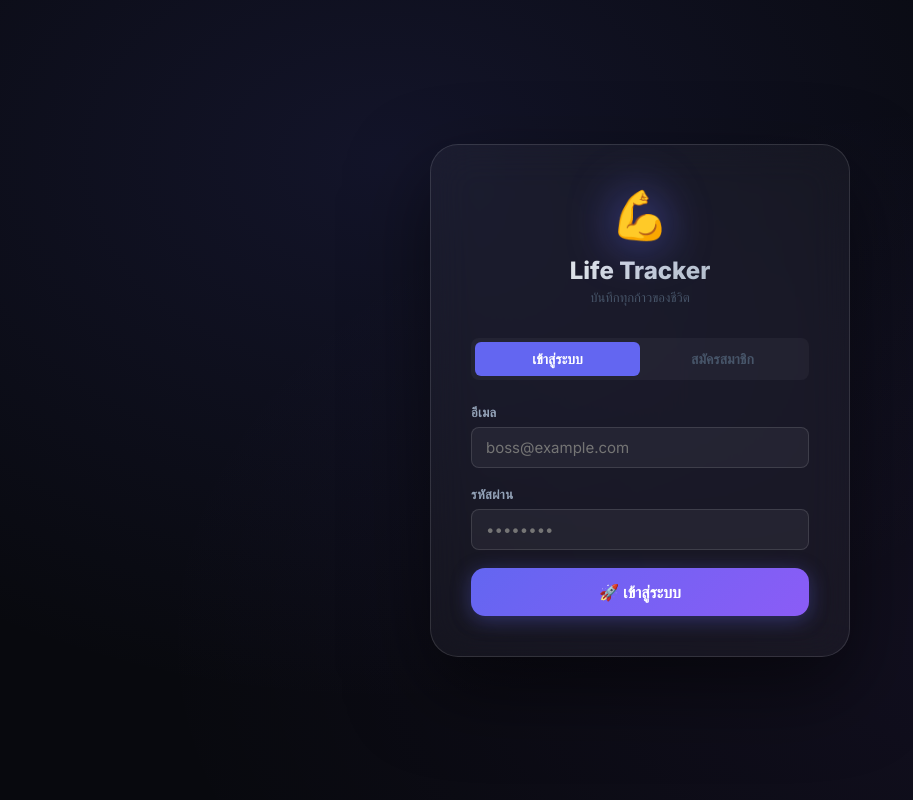
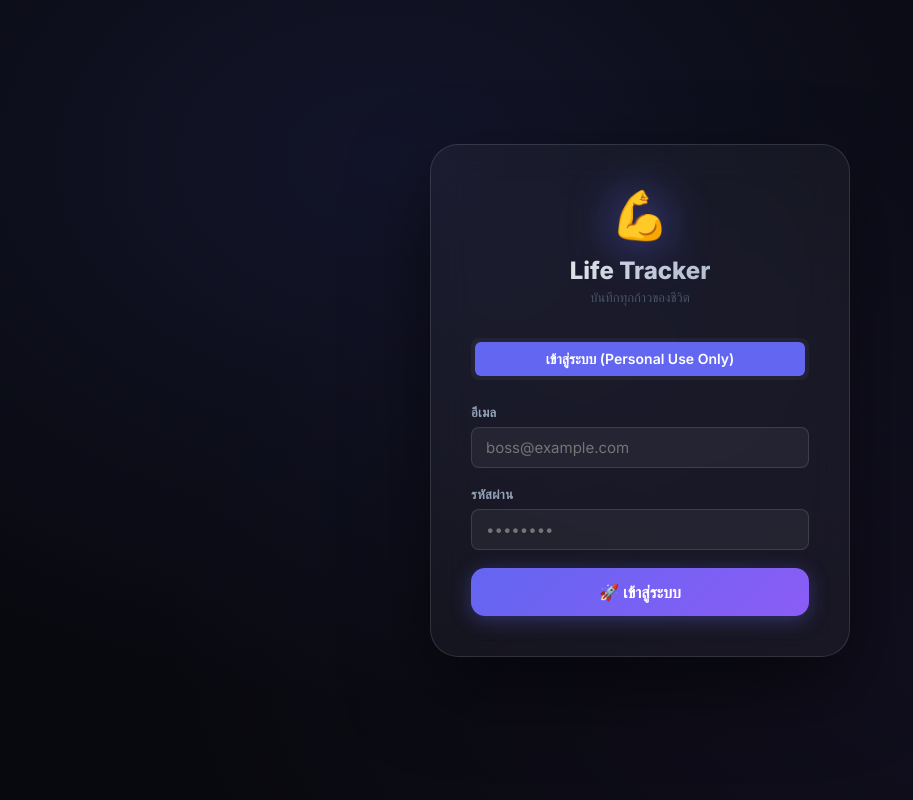
Before and after one commit to treenaralc-cloud/life-tracker, a React (Vite) app: page /login in a window 1280 px wide. Shown: the whole page, without its empty margins (0-913 px from the left). Built offline with nearby package versions, Linux system fonts and the light colour scheme; no server answers.

Commit message:
fix: remove signup for better security

```diff
--- a/src/pages/LoginPage.jsx
+++ b/src/pages/LoginPage.jsx
@@ -42,11 +42,8 @@ export default function LoginPage() {
         </div>
 
         <div className="login-tabs">
-          <button className={`login-tab ${tab === 'login' ? 'active' : ''}`} onClick={() => { setTab('login'); setError(''); setSuccess('') }}>
-            เข้าสู่ระบบ
-          </button>
-          <button className={`login-tab ${tab === 'signup' ? 'active' : ''}`} onClick={() => { setTab('signup'); setError(''); setSuccess('') }}>
-            สมัครสมาชิก
+          <button className="login-tab active">
+            เข้าสู่ระบบ (Personal Use Only)
           </button>
         </div>
 
```
